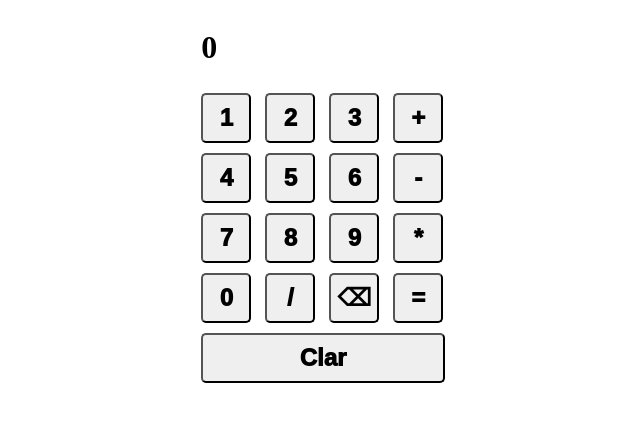
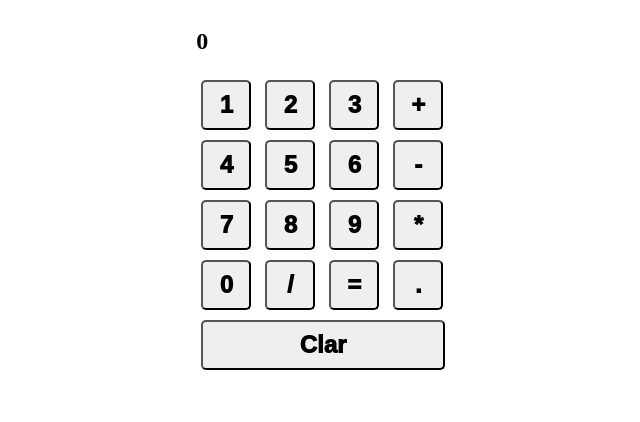
Before and after one commit to Kashyapsurani/javascript-D28-21-may-project-calculator-, a plain HTML site: page index.html in a window 1280 px wide. Shown: the whole page, without its empty margins (317-957 px from the left). Drawn offline with Linux system fonts and the light colour scheme.

Commit message:
javascript-D28-21-may-project-calculator-

```diff
--- a/index.html
+++ b/index.html
@@ -10,7 +10,7 @@
 
 <div class="main">
     <div class="">
-        <h1 class="h1">0</h1>
+        <h2 class="h1">0</h2>
 
         <button>1</button>
         <button>2</button>
@@ -29,8 +29,8 @@
         <br>
         <button>0</button>
         <button>/</button>
-        <button><span>⌫</span></button>
         <button>=</button>
+        <button>.</button>
         <br>
 
         <button class="clar">Clar</button>
--- a/script.js
+++ b/script.js
@@ -9,13 +9,13 @@ button.forEach((value) => {
         if (value.innerText == "Clar") {
             str = ""
             h1.innerHTML = 0
-        }
-        else if (value.innerText != "=") {
+        }else if (value.innerText != "=") {
             h1.innerText = str += value.innerText
-        } else if (value.innerText == "=") {
+
+        }else if (value.innerText == "=") {
             h1.innerText = eval(str);
+            str = ""
         }
 
     })
-
 })
```
